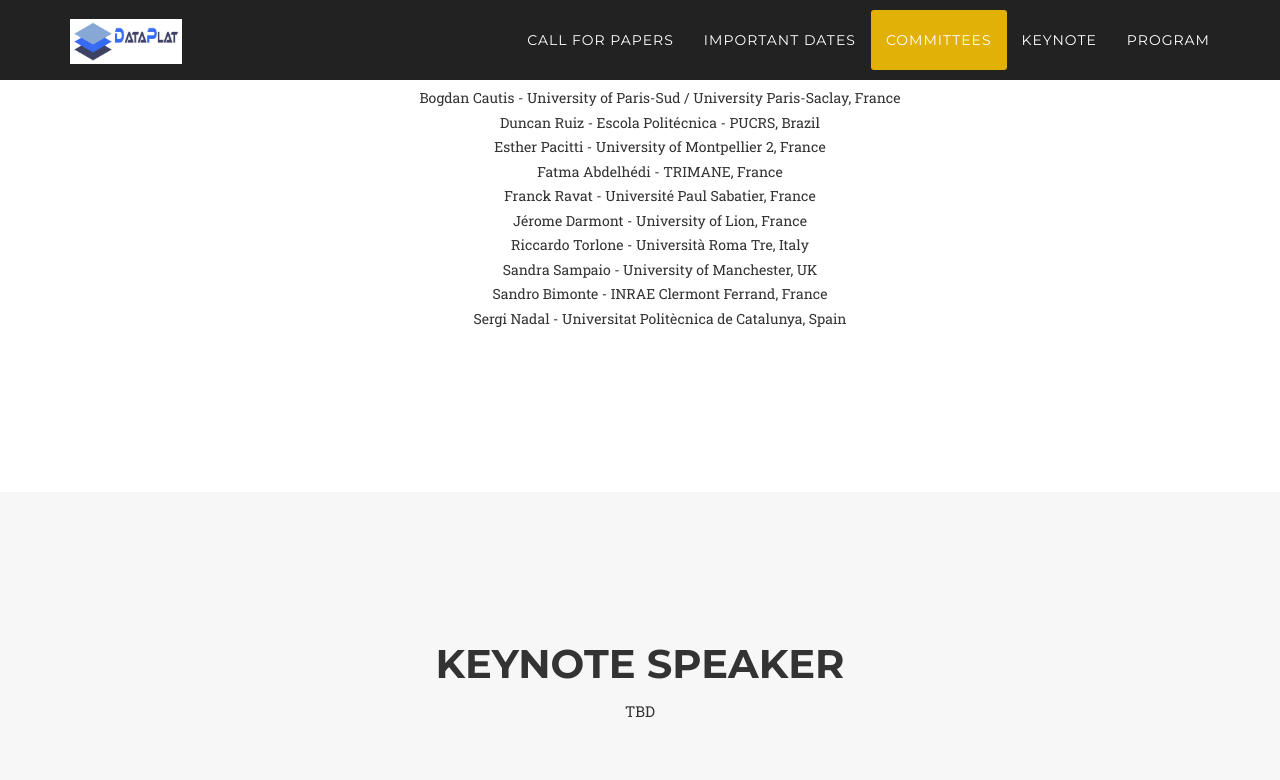
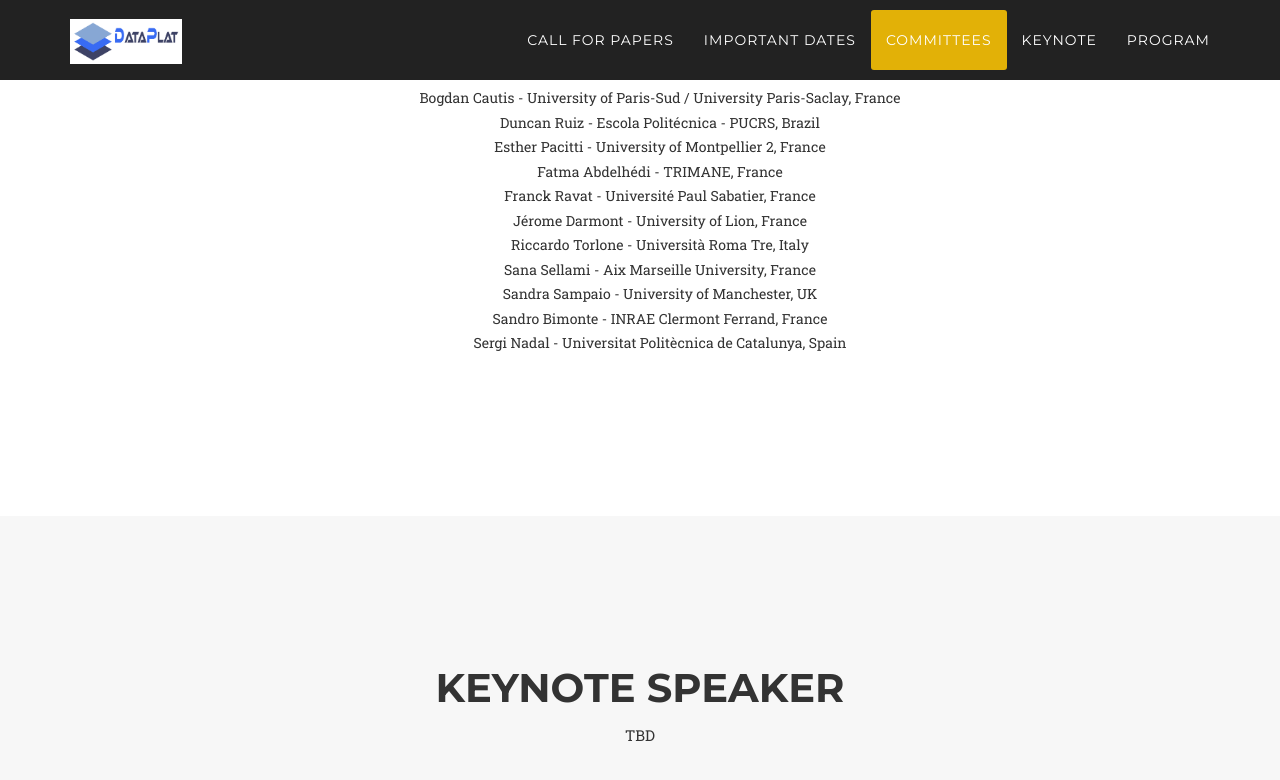
Before and after one commit to big-unibo/dataplat2024, a Jekyll site: the page built from index.html, in a window 1280 px wide and 900 px high, scrolled down 3304 px. Shown: the top 780 px of the window. Built offline with Jekyll 4.4.1, drawn with Linux system fonts in a browser that asks for light colours; some web fonts are replaced.

Commit message:
Update pc.html

```diff
--- a/_includes/pc.html
+++ b/_includes/pc.html
@@ -44,6 +44,7 @@
                     <li>Franck Ravat - Université Paul Sabatier, France</li>
                     <li>Jérome Darmont - University of Lion, France</li>
                     <li>Riccardo Torlone - Università Roma Tre, Italy</li>
+                    <li>Sana Sellami - Aix Marseille University, France</li>
                     <li>Sandra Sampaio - University of Manchester, UK</li>
                     <li>Sandro Bimonte - INRAE Clermont Ferrand, France</li>
                     <li>Sergi Nadal - Universitat Politècnica de Catalunya, Spain</li>
```
